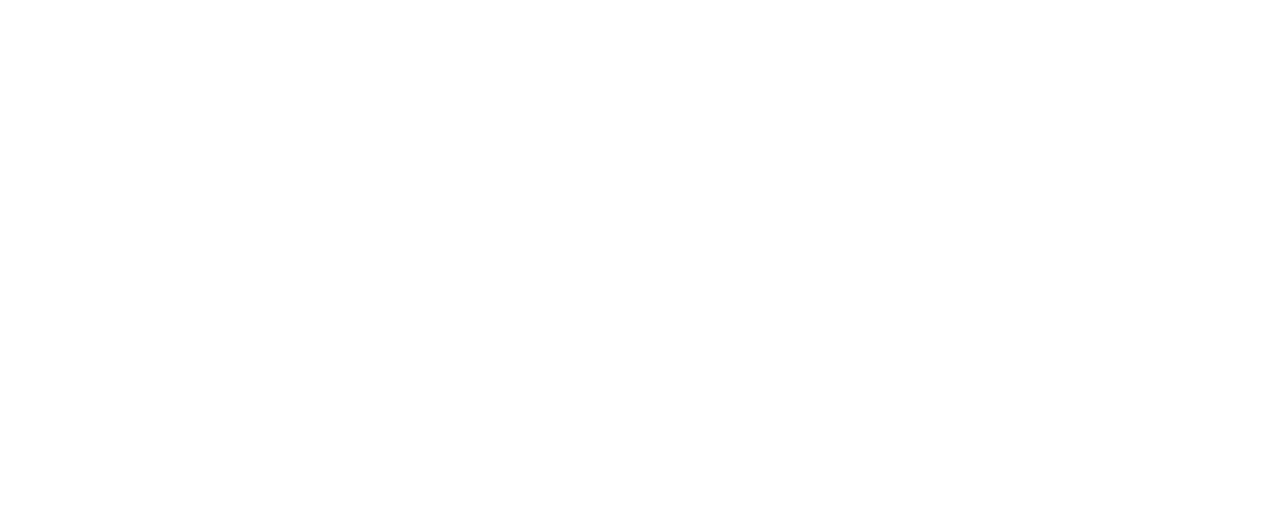
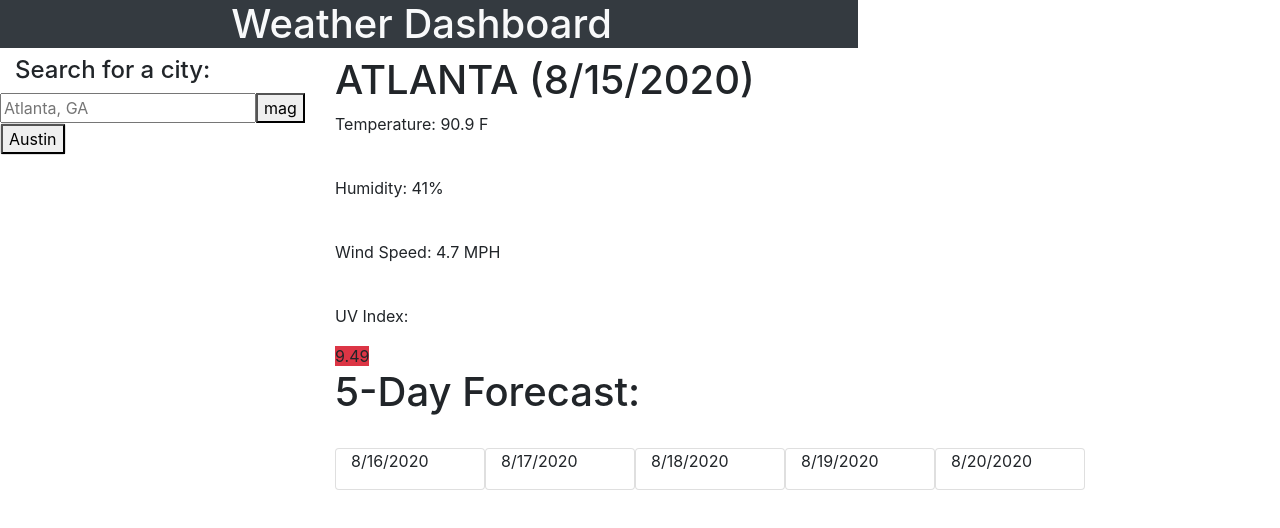
Before and after one commit to Dannyp425/Weather_Dashboard, a plain HTML site: page index.html in a window 1280 px wide. Drawn offline with nearby package versions, Linux system fonts and the light colour scheme.

Commit message:
'Wireframe'

```diff
--- a/index.html
+++ b/index.html
@@ -1,14 +1,67 @@
 <!DOCTYPE html>
 <html lang="en">
+
 <head>
     <meta charset="UTF-8">
     <meta http-equiv="X-UA-Compatible" content="IE=edge">
     <meta name="viewport" content="width=device-width, initial-scale=1.0">
-    <link rel="stylesheet" href="assets/css/style.css"/>
-    <title>Document</title>
+    <link rel="stylesheet" href="https://cdnjs.cloudflare.com/ajax/libs/twitter-bootstrap/4.3.1/css/bootstrap.min.css">
+    <link rel="stylesheet" href="assets/css/style.css" />
+    <title>Weather App</title>
 </head>
+
 <body>
+    <div id="banner" class="row">
+        <h1 class="col-12 col-md-8 bg-dark text-light text-center">Weather Dashboard</h1>
+    </div>
 
-    <script src="./assets/js/script.js"/></script>
+    <div class="container-fluid">
+        <div class="row">
+            <div id="city-search" class="col-3  ">
+                <div class="row">
+                    <h4 class="col-12">Search for a city: </h4>
+                    <input type="text" placeholder="Atlanta, GA" />
+                    <button id="search" class="flex">mag</button>
+                </div>
+                <div id="cities" class="row">
+                    <div class="card">
+                        <button>Austin</button>
+                    </div>
+                </div>
+            </div>
+
+            <div id="gen-info" class="col-9">
+                <h1 id="city-name">ATLANTA (8/15/2020)</h1>
+                <p>Temperature: 90.9 F </p><br>
+                <p>Humidity: 41% </p><br>
+                <p>Wind Speed: 4.7 MPH</p><br>
+                <p>UV Index: </p><span class="bg-danger">9.49</span><br>
+
+                <div id="forecast">
+                    <h1>5-Day Forecast:</h1><br>
+                    <div class="container-fluid row justify-space-between">
+                        <div class="card col-2">
+                            <p>8/16/2020</p>
+                        </div>
+                        <div class="card col-2">
+                            <p>8/17/2020</p>
+                        </div>
+                        <div class="card col-2">
+                            <p>8/18/2020</p>
+                        </div>
+                        <div class="card col-2">
+                            <p>8/19/2020</p>
+                        </div>
+                        <div class="card col-2">
+                            <p>8/20/2020</p>
+                        </div>
+                    </div>
+
+            </div>
+    </div>
+
+    <script src="./assets/js/script.js" />
+    </script>
 </body>
+
 </html>
```
